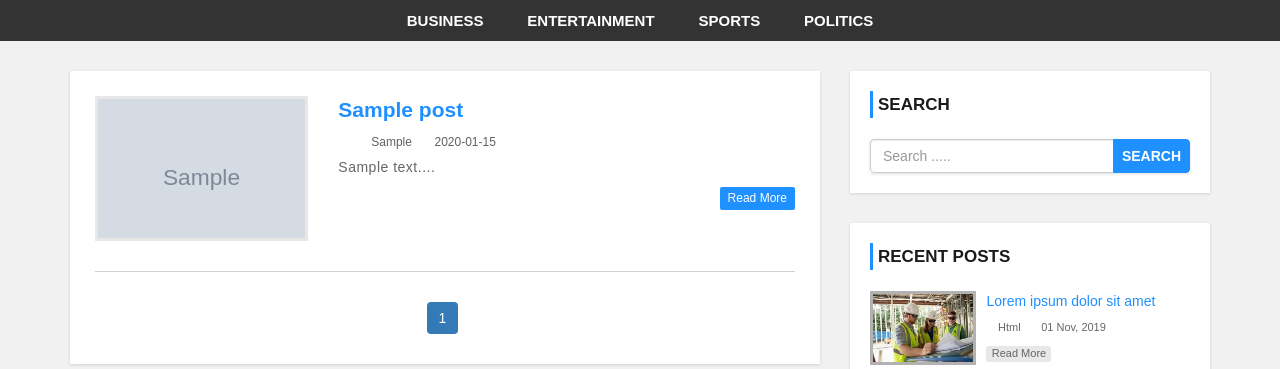
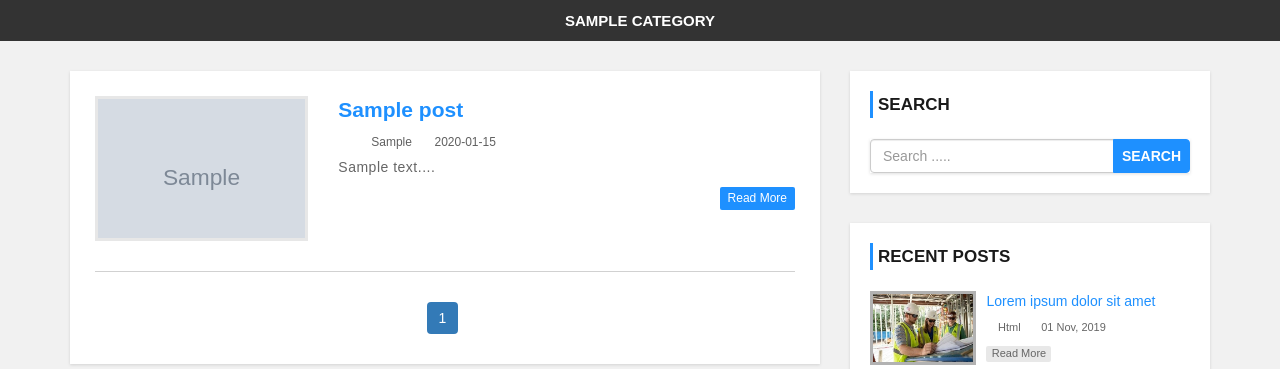
Before and after one commit to shahzaib-zaib/News-Project, a PHP site: page /news-project/ in a window 1280 px wide. Shown: the part 98-467 px from the top of the page. Run offline with PHP 8.4, Linux system fonts and the light colour scheme; tables that the repository leaves empty hold one stand-in row (values such as "Sample post"); grey boxes marked "Sample" are stand-in pictures; some web fonts are replaced.

Commit message:
Project Initiaied

```diff
--- a/header.php
+++ b/header.php
@@ -34,12 +34,21 @@
     <div class="container">
         <div class="row">
             <div class="col-md-12">
+            <?php
+
+                include "config.php";
+                $sql = "SELECT * FROM category WHERE post > 0 ";
+                $result = mysqli_query($con, $sql) or die ("Query Faild. : Category");
+                    if(mysqli_num_rows($result) > 0){
+
+
+            ?>
                 <ul class='menu'>
-                    <li><a href='category.php'>Business</a></li>
-                    <li><a href='category.php'>Entertainment</a></li>
-                    <li><a href='category.php'>Sports</a></li>
-                    <li><a href='category.php'>Politics</a></li>
+                    <?php while($row = mysqli_fetch_assoc($result)) {
+                    echo "<li><a href='category.php?cid={$row['category_id']}'>{$row['category_name']}</a></li>";
+                     } ?>
                 </ul>
+                <?php } ?>
             </div>
         </div>
     </div>
```
